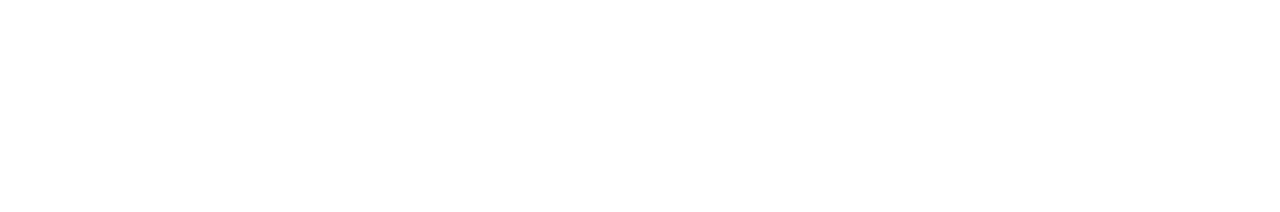
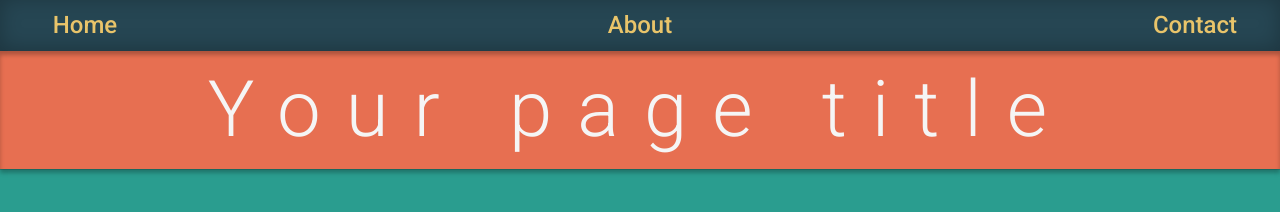
Before and after one commit to garneck/sofi-css-2, a website: page index.html in a window 1280 px wide. Drawn offline with Linux system fonts and the light colour scheme.

Commit message:
feat(app): adds header element additionally adds initial app styling like setting box-sizing, setting app background-color etc.

```diff
--- a/index.html
+++ b/index.html
@@ -3,7 +3,26 @@
   <head>
     <meta charset="utf-8" />
     <link rel="stylesheet" href="index.css" />
+    <link rel="preconnect" href="https://fonts.googleapis.com" />
+    <link rel="preconnect" href="https://fonts.gstatic.com" crossorigin />
+    <link
+      href="https://fonts.googleapis.com/css2?family=Roboto:ital,wght@0,300;0,500;0,700;1,300;1,500&display=swap"
+      rel="stylesheet"
+    />
     <title>css-exercise</title>
   </head>
-  <body></body>
+  <body>
+    <div class="wrapper">
+      <header class="header">
+        <nav class="navigation-wrapper">
+          <ul class="navigation">
+            <li><a href="#home" class="navigation__link">Home</a></li>
+            <li><a href="#about" class="navigation__link">About</a></li>
+            <li><a href="#contact" class="navigation__link">Contact</a></li>
+          </ul>
+        </nav>
+        <div class="title"><span>Your page title</span></div>
+      </header>
+    </div>
+  </body>
 </html>
--- a/index.scss
+++ b/index.scss
@@ -0,0 +1,83 @@
+* {
+  box-sizing: border-box;
+  font-family: "Roboto", sans-serif;
+}
+
+html,
+body {
+  margin: 0;
+  height: 100%;
+}
+
+.wrapper {
+  height: inherit;
+  background-color: #2a9d8f;
+}
+
+.header {
+  height: 170px;
+  border-bottom: 1px solid rgba(0, 0, 0, 0.137);
+}
+
+.navigation-wrapper {
+  height: 30%;
+  background-color: #264653;
+}
+
+.navigation {
+  height: 100%;
+  display: flex;
+  justify-content: space-between;
+  align-items: center;
+  margin: 0px;
+  padding: 0px;
+  list-style: none;
+  text-decoration: none;
+  box-shadow: inset 0px -2px 20px rgba(0, 0, 0, 0.25);
+
+  &__link {
+    width: 130px;
+    position: relative;
+    display: flex;
+    justify-content: center;
+    align-items: center;
+    margin: 0px 20px;
+    padding: 0px 20px;
+    font-size: 24px;
+    color: #e9c46a;
+    text-decoration: none;
+
+    &::before {
+      content: "";
+      width: 100%;
+      height: 2px;
+      position: absolute;
+      bottom: -4px;
+      left: 0;
+      transform-origin: right;
+      transform: scaleX(0);
+      transition: transform 0.3s ease-in-out;
+      border-radius: 4px;
+      background-color: #ffffff;
+    }
+
+    &:hover::before {
+      transform-origin: left;
+      transform: scaleX(1);
+    }
+  }
+}
+
+.title {
+  height: 70%;
+  display: flex;
+  align-items: center;
+  justify-content: center;
+  box-shadow: 0px 4px 4px rgba(0, 0, 0, 0.25),
+    inset 0px 4px 4px rgba(0, 0, 0, 0.25);
+  font-size: 78px;
+  font-weight: 300;
+  letter-spacing: 25px;
+  color: whitesmoke;
+  background-color: #e76f51;
+}
```
Also changed, not shown: index.css.
